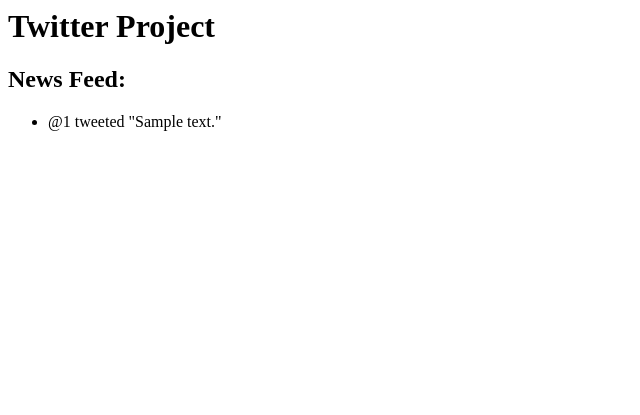
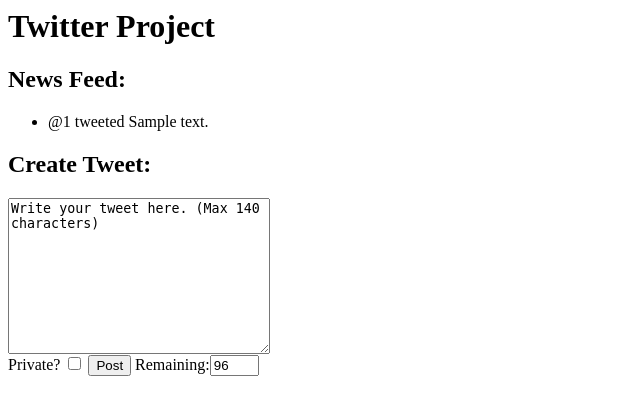
Before and after one commit to Ceasar/CIS330-Twitter, a PHP site: page /feed.php in a window 1280 px wide. Shown: the top 415 px of the page, without its empty margins (0-640 px from the left). Run offline with PHP 8.4, Linux system fonts and the light colour scheme; tables that the repository leaves empty hold one stand-in row (values such as "Sample post").

Commit message:
Did a LOT of stuff. - I think the databasetools.php should hold useful functions   related to querying. I put in a function that posts tweets   as an example. - Also, I updated the db schema because the datatype for   tweet privacy wasn't a bool - There is a new php file called newTweetWidget.php. This   contains a function which, when called puts a element on   the page that a user can use to post a tweet. It is used   on the newsfeed page at the bottom.
Signed-off-by: Cris Feo <svgreaser@gmail.com>

```diff
--- a/CIS330-Twitter/databaseTools.php
+++ b/CIS330-Twitter/databaseTools.php
@@ -22,4 +22,72 @@ function run_sql($query) {
 	return $result;
 }
 
+//Runs multiple sql queries on the same connection and returns an array of their results
+function run_statements($queries) {
+	//Auth Vars.
+	$dbUsername="root";
+	$dbPassword="";
+	$database="default";
+
+	//Connect to the db
+	$connection = mysql_connect("localhost",$dbUsername,$dbPassword);
+	mysql_select_db($database) or die( "Unable to select database");
+
+	//Run all of the queries on the same connection and collate the results
+	$results = array();
+	foreach ($queries as $query) {
+		$result =  mysql_query($query, $connection);
+		if (!$result) {
+		  echo ("<b>SQL Error:</b> ".mysql_error() ."<br>Query: " . $query);
+			exit(1);
+		}
+		//Append the results
+		$results[] = $result;
+	}
+
+	mysql_close();
+	return $results;
+}
+
+
+//****************
+// Helper Queries
+//****************
+/* Place queries here that retrieve/write useful stuff to the db
+ * such as adding tweets, getting all tweets for a particular
+ * user, etc.
+ */
+
+
+/* Actually facilitates submitting tweets to the db.
+ * Args: $user - the username (id)
+ *       $message - the message text
+ *       $private - whether the message should be private
+ * Returns: Boolean whether the tweet was successfully added.
+ */
+function db_addTweet($user, $message, $private=false) {
+	//Validate input (Just length for now...)
+	if ( strlen($_POST['message'])>140 ) {
+		return false;
+	}
+
+	//Build the queries for the database
+
+	//This creates a new tweet (The two queries need to run on the same coneection for LAS_INSERT_ID() to work)
+	$queries = array();
+	$queries[] = "INSERT INTO tweets(private, message)"
+			.    "VALUES(". ($private?"TRUE":"FALSE") .",'". addslashes($_POST['message']) ."')";
+	$queries[] = "INSERT INTO tweeted(tID, userID)"
+			.    "VALUES(LAST_INSERT_ID(),'". addslashes($user) ."')";
+	$results = run_statements($queries);
+
+	//Make sure the insert succeeded
+	if (!$results[0]||!$results[1]) {
+		return false;
+	}
+
+	//If we get here, everything worked
+	return true;
+}
+
 ?>
--- a/CIS330-Twitter/feed.php
+++ b/CIS330-Twitter/feed.php
@@ -1,14 +1,20 @@
 <?php
+//Includes:
 include_once("./databaseTools.php");
+include_once("./newTweetWidget.php");
+
+//DEBUG
+$_SESSION['username'] = "userA"; //Fake a session
 ?>
 
 <html>
 
 <head>
-	<title>Twitter
+	<!-- This makes the title display the username if the client is logged in -->
+	<title>Twitter - News Feed
 		<?php
 			if ( isset($_SESSION['username']) ) {
-				echo $_SESSION['username'];
+				echo " - " . $_SESSION['username'];
 			}
 		?>
 	</title>
@@ -20,6 +26,8 @@
 	</div>
 
 	<div id="content">
+
+		<div id="newsFeed">
 			<h2>News Feed:</h2>
 			<ul id="newsList">
 				<?php
@@ -30,13 +38,16 @@
 					$result = run_sql($query);
 					//Loop through the set of tweets
 					while ( $row=mysql_fetch_array($result) ) {
-					?>
-					<li> @<?php echo $row['usr'] ?> tweeted "<?php echo $row['msg'] ?>" </li>
-					<?php
+						echo "<li>@". $row['usr'] ." tweeted ". $row['msg'] ."</li>";
 					}
 				?>
 			</ul>
 		</div>
+
+		<!--  This draws a widget for submitting tweets. Exposed by 'newTweetWidget.php' -->
+		<?php addTweetWidget(); ?>
+
+	</div>
 </body>
 
 </html>
--- /dev/null
+++ b/CIS330-Twitter/newTweetWidget.php
@@ -0,0 +1,93 @@
+<?php
+/* New Tweet Widget
+ * ================
+ * Description:
+ *  Include this script on your page then call 'addTweetWidget()' wherever you want this in your page.
+ */
+
+//Includes:
+include_once("./databaseTools.php");
+
+
+
+//This function draws the whole widget
+//------
+function addTweetWidget() {
+	//Put the div/header for this widget on the page
+	?>
+	<div class='newTweet'>
+	<h2>Create Tweet:</h2>
+	<?php
+
+	//See if the user is even logged in
+	if ( !isset($_SESSION['username']) ) {
+		echo "You must be logged in to post tweets.<br/>";
+	} else {
+		//The page self-submits so if it submitted, try to post the tweet
+		$tweetDefault = "Write your tweet here. (Max 140 characters)";
+		if (isset($_POST['submit'])) {
+			$result = submitTweet();
+			//If the user input was bad (e.g. too long), allow them to fix it
+			if (!$result) {
+				createPostForm($_POST['message'], false);
+				echo "Tweet was too long, try again. (max of 140 characters)<br/>";
+			} else {
+				//If it submitted correctly, display an new blank form
+				createPostForm($tweetDefault);
+			}
+		} else {
+			//If we haven't submitted, display an new blank form
+			createPostForm($tweetDefault);
+		}
+	}
+
+	//Close out the container element for this widget
+	echo "</div>";
+}
+
+//This draws the form element for the widget. The argument determines the initial content.
+//------
+function createPostForm($text, $default=true) {
+	?>
+	<form method="post" action="<?php $PHP_SELF;?>">
+		<textarea rows="10" cols="30" name="message" onClick="clearText(event)" onKeyDown="changeText(event)"><?php echo $text ?></textarea><br/>
+		Private? <input type="checkbox" value="1" name="privacy"/>
+		<input type="submit" value="Post" name="submit">
+		Remaining:<input readonly type="text" id="lenCount" size=3 maxlength=3 value=<?php echo 140-(strlen($text)+1) ?>>
+	</form>
+	<script type="text/javascript">
+		function clearText(e) {
+			if (e.target.value=='<?php echo ($default?$text:"") ?>') {
+				e.target.value = "";
+				document.getElementById("lenCount").value = 0;
+			}
+		}
+		function changeText(e) {
+			document.getElementById("lenCount").value = 140-(e.target.value.length+1);
+		}
+	</script>
+	<?php
+}
+
+// Attempts to submit the result of the form submission. Returns: Bool whether or not the input was valid
+//------
+function submitTweet() {
+	//Get the submitted values
+	$msg = $_POST['message'];
+	$usr = ($_SESSION['username']);
+
+	//Determine privacy setting from checkbox
+	$priv = false;
+	if(isset($_POST['privacy']) && $_POST['privacy'] == '1') {
+		$priv = true;
+	}
+
+	//Try to insert the message into the db and return whether the insertion was successful
+	$result = db_addTweet($usr, $msg, $priv);
+	if ($result) {
+		echo "@".$usr." ".($priv?"privately":"")." tweeted '".$msg."'<br/>";
+	}
+	return $result;
+}
+
+?>
```
Lines whose indentation alone changed are shown as unchanged.
